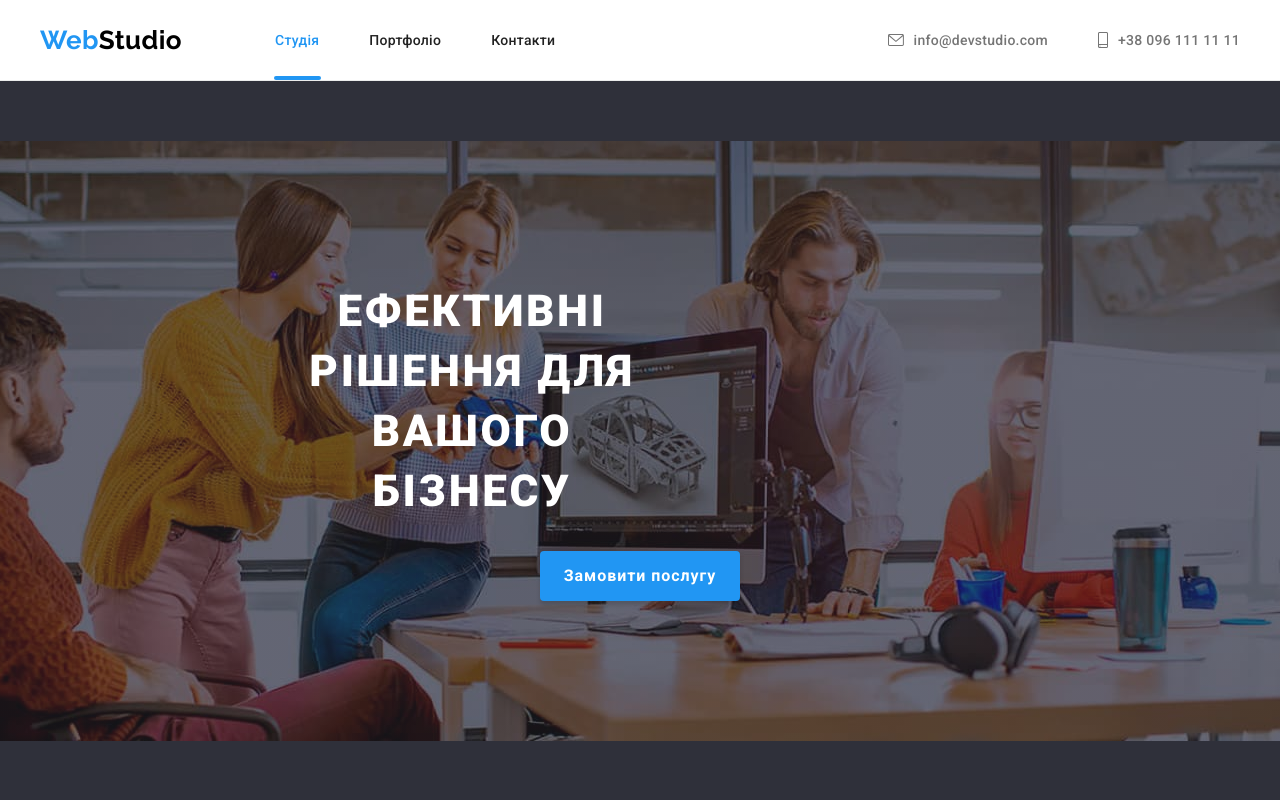
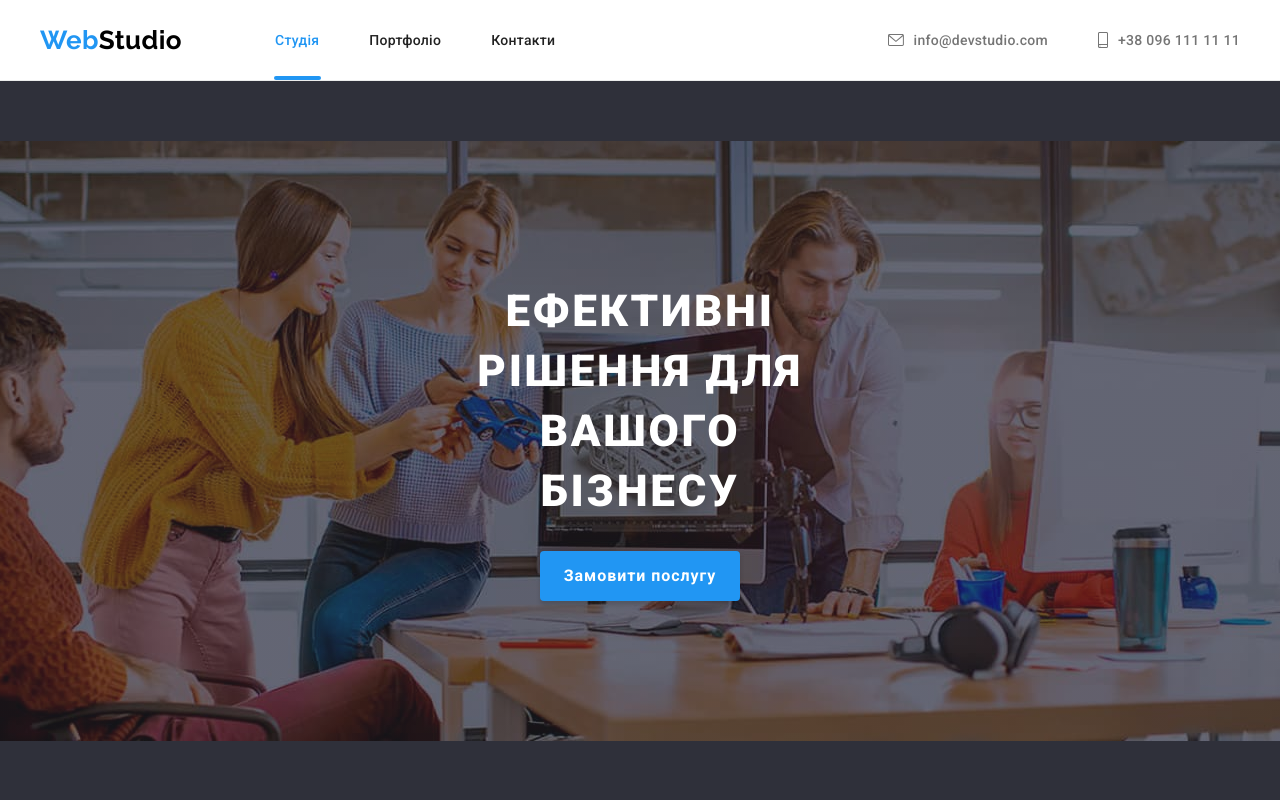
Before and after one commit to yaStigma/goit-markup-hw-08, a plain HTML site: page index.html in a window 1280 px wide. Shown: the top 800 px of the page. Drawn offline with nearby package versions, Linux system fonts and the light colour scheme; files that its build step writes are made by us from their sources.

Commit message:
update scss hero

```diff
--- a/sass/components/_section-hero.scss
+++ b/sass/components/_section-hero.scss
@@ -10,7 +10,15 @@
   padding-top: 118px;
   padding-bottom: 118px;
 
+  display: flex;
+  align-items: center;
+  justify-content: center;
+
   &__container {
+    display: flex;
+    flex-direction: column;
+    align-items: center;
+    text-align: center;
     padding-left: 60px;
     padding-right: 60px;
   }
```
